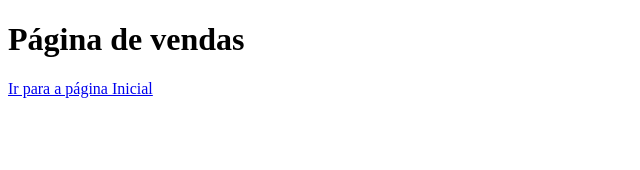
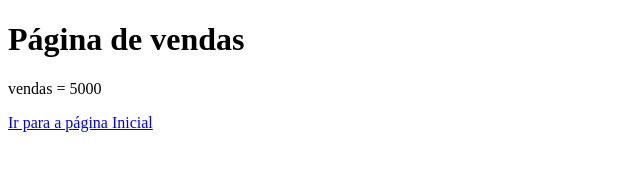
Before and after one commit to adisonasg/site-vendas, a plain HTML site: page vendas.html in a window 1280 px wide. Shown: the whole page, without its empty margins (0-640 px from the left). Drawn offline with Linux system fonts and the light colour scheme.

Commit message:
Acrescentado valor das vendas

```diff
--- a/vendas.html
+++ b/vendas.html
@@ -9,6 +9,8 @@
 
 <body>
     <h1>Página de vendas</h1>
+    <p>vendas = 5000
+    </p>
     <a href="index.html">Ir para a página Inicial</a>
 </body>
 
```
